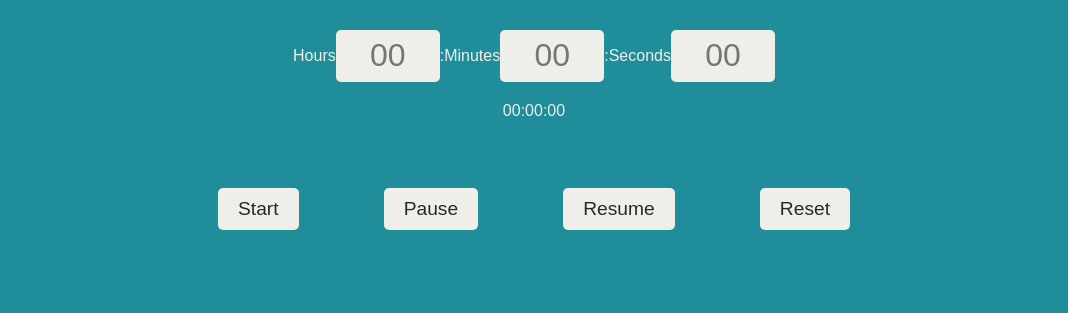
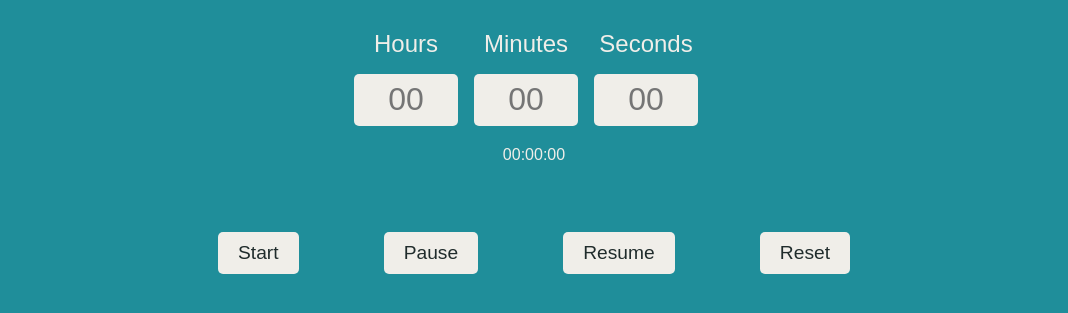
Before and after one commit to CaireneA/p-p-2, a plain HTML site: page index.html in a window 1280 px wide. Shown: the part 85-398 px from the top of the page, without its empty margins (106-1174 px from the left). Drawn offline with Linux system fonts and the light colour scheme; a web font is replaced by a local one.

Commit message:
Restructre Timer area and add styling

```diff
--- a/assets/css/style.css
+++ b/assets/css/style.css
@@ -38,20 +38,29 @@ body {
 
 /* Input area styling */
 
+/* Input area styling */
+
 #input-area {
     display: flex;
     justify-content: center;
-    align-items: center;
+    align-items: flex-end;
     flex-direction: row;
     margin: 20px 0;
 }
 
-/* #input-area label {
+.input-wrapper {
+    display: flex;
+    flex-direction: column;
+    align-items: center;
+    margin-right: 1rem;
+}
+
+.input-wrapper label {
     font-size: 1.5rem;
-    margin-bottom: 10px;
-} */
+    margin-bottom: 1rem;
+}
 
-#input-area input {
+.input-wrapper input {
     width: 100px;
     height: 50px;
     font-size: 2rem;
--- a/index.html
+++ b/index.html
@@ -22,20 +22,23 @@
         <section class="timer-area" aria-labelledby="timer-section-heading">
             <h2 id="timer-section-heading" class="hidden">Timer</h2>
             <div id="input-area">
+                <div class="input-wrapper">
                     <label for="hours">Hours</label>
                     <input type="text" id="hours" placeholder="00">
-                <span>:</span>
+                </div>
+                <div class="input-wrapper">
                     <label for="minutes">Minutes</label>
                     <input type="text" id="minutes" placeholder="00">
-                <span>:</span>
+                </div>
+                <div class="input-wrapper">
                     <label for="seconds">Seconds</label>
                     <input type="text" id="seconds" placeholder="00">
+                </div>
             </div>
             <div id="display-area">
                 <p id="timer-placeholder">00:00:00</p>
             </div>
         </section>
-
         <!-- Controls Area -->
         <section class="controls-area" aria-labelledby="controls-section-heading">
             <h2 id="controls-section-heading" class="hidden">Controls</h2>
```
Lines whose indentation alone changed are shown as unchanged.
